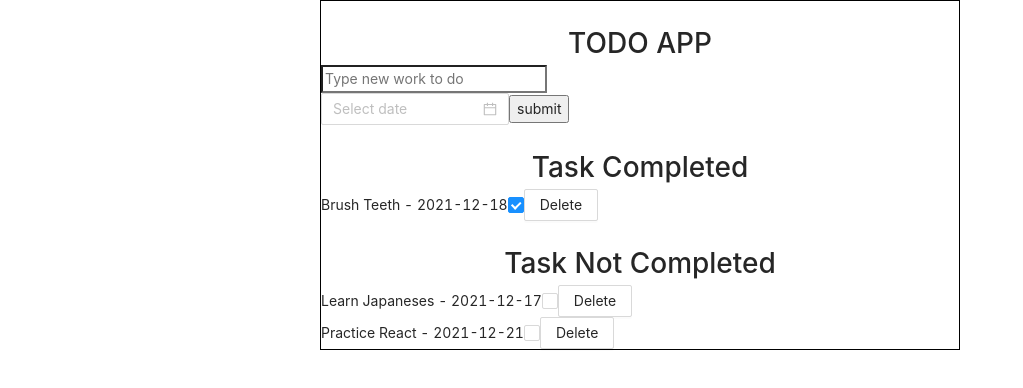
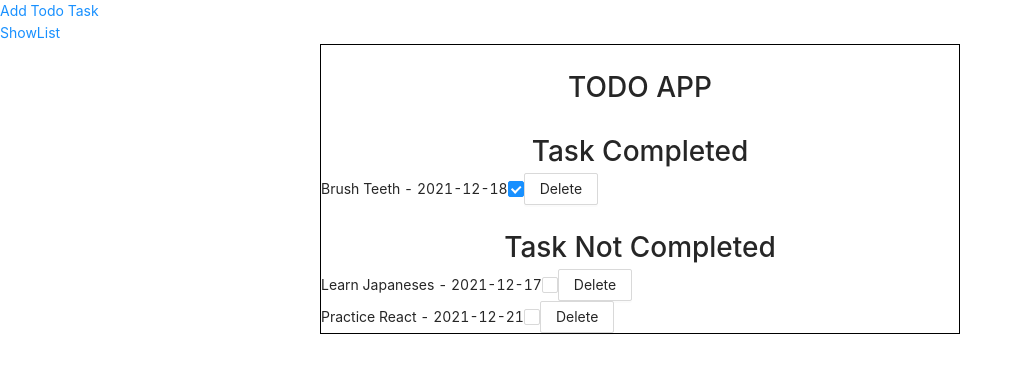
Before and after one commit to giangann/React-Router, a React (Create React App) app: page /home in a window 1280 px wide. Shown: the top 388 px of the page, without its empty margins (0-1023 px from the left). Built offline with nearby package versions, Linux system fonts and the light colour scheme.

Commit message:
add Router

```diff
--- a/package.json
+++ b/package.json
@@ -8,9 +8,11 @@
     "@testing-library/user-event": "^12.8.3",
     "antd": "^4.17.4",
     "lodash": "^4.17.21",
+    "pnpm": "^6.25.0",
     "react": "^17.0.2",
     "react-dom": "^17.0.2",
     "react-redux": "^7.2.6",
+    "react-router-dom": "^5.2.0",
     "react-scripts": "4.0.3",
     "redux": "^4.1.2",
     "uuid": "^8.3.2",
--- a/src/App.js
+++ b/src/App.js
@@ -5,59 +5,26 @@ import ShowList from "./Components/ShowList";
 import _ from "lodash";
 import { useDispatch, useSelector } from "react-redux";
 import { HandleCheck, HandleDelete } from "./Redux/ActionCreator";
+import { BrowserRouter as Router, Switch, Route, Link } from "react-router-dom";
+import TodoList from "./Components/TodoList";
 
 const App = () => {
-  // state to save work need to do
-
-  const todos2 = useSelector((state) => state.todoList);
-
-  // partition data:
-  const partition = _.partition(todos2, "isCompleted");
-
-  // sort todos data:
-  const taskCompleted = _.orderBy(partition[0], ["deadline"], ["asc"]);
-  const taskNotCompleted = _.orderBy(partition[1], ["deadline"], ["asc"]);
-
-  // function handle when check
-  const dispatch = useDispatch();
-  const handleCheck = (id, value) => {
-    dispatch(HandleCheck(id, value));
-  };
-  // funtion delete specifies work
-  const handleDelete = (index) => {
-    dispatch(HandleDelete(index))
-  };
-
   return (
-    <div className="outer">
-      <h1 className="title">TODO APP</h1>
-      <FormInput />
+    <Router>
       <div>
-        <h1 className="title">Task Completed</h1>
-        {taskCompleted.map((item) => (
-          <ShowList
-            key={item.id}
-            index={item.id}
-            todos={item}
-            handleCheck={handleCheck}
-            handleDelete={handleDelete}
-          />
-        ))}
+        <Link to="/add_todo">Add Todo Task</Link>
+        <br></br>
+        <Link to="/home">ShowList</Link>
       </div>
-
-      <div>
-        <h1 className="title">Task Not Completed</h1>
-        {taskNotCompleted.map((item) => (
-          <ShowList
-            key={item.id}
-            index={item.id}
-            todos={item}
-            handleCheck={handleCheck}
-            handleDelete={handleDelete}
-          />
-        ))}
-      </div>
-    </div>
+      <Switch>
+        <Route path = "/add_todo">
+          <FormInput/>
+        </Route>
+        <Route path="/home">
+          <TodoList/>
+        </Route>
+      </Switch>
+    </Router>
   );
 };
 export default App;
--- a/src/Components/FormInput.js
+++ b/src/Components/FormInput.js
@@ -1,46 +1,45 @@
 import "../App.js";
-import "../../src/App"
+import "../../src/App";
 import { DatePicker, Space } from "antd";
 import "antd/dist/antd.css"; // or 'antd/dist/antd.less'
 import { useSelector } from "react-redux";
 import { useDispatch } from "react-redux";
-import { OnChange,HandleAdd } from "../Redux/ActionCreator.js";
+import { OnChange, HandleAdd } from "../Redux/ActionCreator.js";
+import { Link, Route, Switch , BrowserRouter as Router } from "react-router-dom";
 
+import App from "../App.js";
+import ShowList from "./ShowList.js";
+import TodoList from "./TodoList.js";
 
 const FormInput = () => {
-
   // Declare for send action to reducer
-  const dispatch = useDispatch()
+  const dispatch = useDispatch();
 
   // HANDLE WHEN USER TYPE WORK IN INPUT FIELD
-  const values = useSelector(state => state.value)
-  const todoItem = useSelector(state=>state.todoList)
-  const handleChange = (e) =>{
-    dispatch(OnChange(e.target.value))
-  }
-
+  const values = useSelector((state) => state.value);
+  const todoItem = useSelector((state) => state.todoList);
+  const handleChange = (e) => {
+    dispatch(OnChange(e.target.value));
+  };
 
   // HANDLE WHEN USER CHOOSE DATE
-  var deadline = ''
-  const onChange =(date, dateString) => {
+  var deadline = "";
+  const onChange = (date, dateString) => {
     console.log(date, dateString);
-    deadline = dateString
-  }
+    deadline = dateString;
+  };
 
   // HANDLE WHEN USER SUBMIT FORM
   const handleSubmit = (e) => {
-
-    e.preventDefault()
-    dispatch(HandleAdd(values,deadline))
-    console.log(values)
-    console.log(todoItem)
-    // setValue('')
+    e.preventDefault();
+    dispatch(HandleAdd(values, deadline));
+    console.log(values);
+    console.log(todoItem);
   };
 
+  useSelector((state) => state);
 
-  useSelector(state => state)
-
-  return(
+  return (
     <div className="form_input">
       <form onSubmit={handleSubmit}>
         <input
@@ -56,6 +55,8 @@ const FormInput = () => {
         </Space>
         <input type="submit" value="submit" />
       </form>
+
+
     </div>
   );
 };
--- a/src/Components/ShowList.js
+++ b/src/Components/ShowList.js
@@ -1,9 +1,13 @@
 import { Button } from "antd";
 import Checkbox from "antd/lib/checkbox/Checkbox";
-import "../App.js";
+import { useSelector } from "react-redux";
 
 const ShowList = ({ index, todos, handleDelete, handleCheck }) => {
   console.log(todos);
+  console.log("hi")
+
+  const checkValues = useSelector(state => state.value)
+  console.log(checkValues)
   return (
     <div >
       {todos.work} - {todos.deadline}
--- /dev/null
+++ b/src/Components/TodoList.js
@@ -0,0 +1,63 @@
+import React from "react";
+import ShowList from "./ShowList";
+import FormInput from "./FormInput";
+import _ from "lodash";
+import { useDispatch, useSelector } from "react-redux";
+import { HandleCheck, HandleDelete } from "../Redux/ActionCreator";
+import { BrowserRouter as Router, Switch, Route, Link } from "react-router-dom";
+import App from "../App";
+
+const TodoList = () => {
+  const todos2 = useSelector((state) => state.todoList);
+
+  // partition data:
+  const partition = _.partition(todos2, "isCompleted");
+
+  // sort todos data:
+  const taskCompleted = _.orderBy(partition[0], ["deadline"], ["asc"]);
+  const taskNotCompleted = _.orderBy(partition[1], ["deadline"], ["asc"]);
+
+  // function handle when check
+  const dispatch = useDispatch();
+  const handleCheck = (id, value) => {
+    dispatch(HandleCheck(id, value));
+  };
+  // funtion delete specifies work
+  const handleDelete = (index) => {
+    dispatch(HandleDelete(index));
+  };
+
+  return (
+    <div className="outer">
+
+      <h1 className="title">TODO APP</h1>
+      <div>
+        <h1 className="title">Task Completed</h1>
+        {taskCompleted.map((item) => (
+          <ShowList
+            key={item.id}
+            index={item.id}
+            todos={item}
+            handleCheck={handleCheck}
+            handleDelete={handleDelete}
+          />
+        ))}
+      </div>
+
+      <div>
+        <h1 className="title">Task Not Completed</h1>
+        {taskNotCompleted.map((item) => (
+          <ShowList
+            key={item.id}
+            index={item.id}
+            todos={item}
+            handleCheck={handleCheck}
+            handleDelete={handleDelete}
+          />
+        ))}
+      </div>
+    </div>
+  );
+};
+
+export default TodoList;
--- a/src/Redux/Reducer.js
+++ b/src/Redux/Reducer.js
@@ -21,7 +21,8 @@ export default function reducer(
       };
       return {
         ...state,
-        todoList: [...state.todoList, tempNewTask]
+        todoList: [...state.todoList, tempNewTask],
+        value: ""
       };
 
     case "HANDLE_CHECK":
```
Also changed, not shown: src/Components/Home.js (added), src/TodoList.module.css (added), 1 other file (tests, documents, lock files or other folders). Lines whose indentation alone changed are shown as unchanged.
